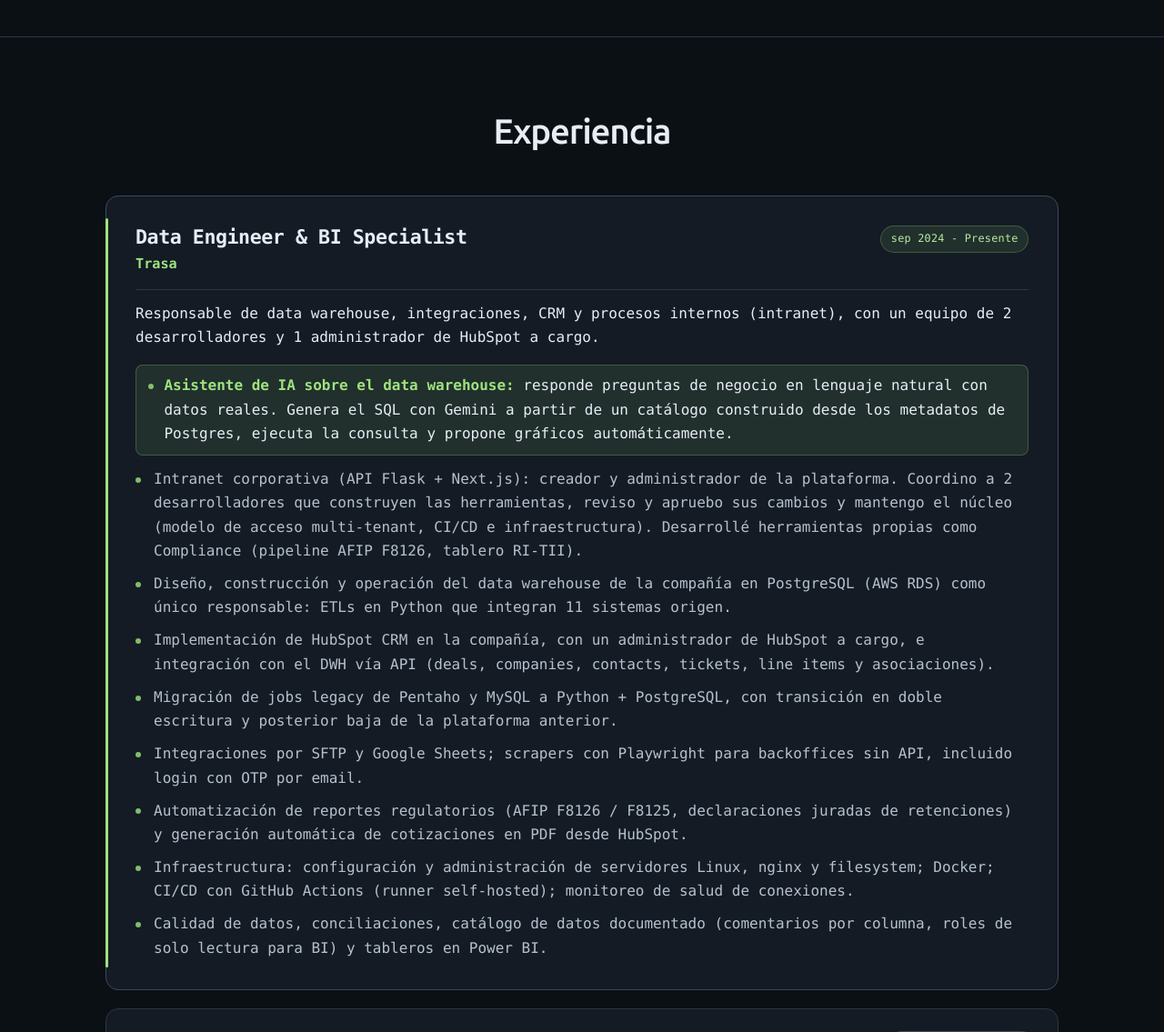
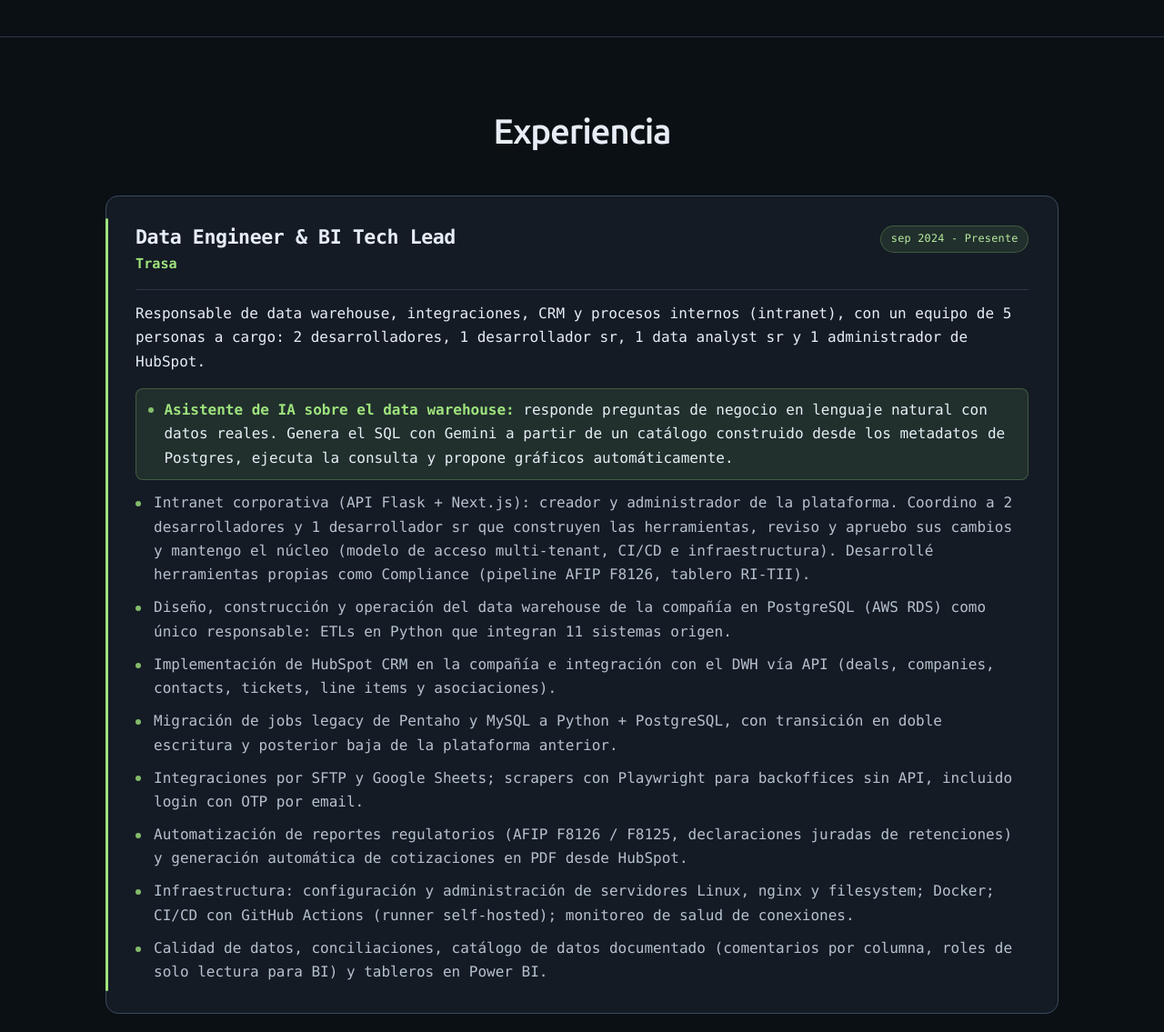
Before and after one commit to csr91/resume, a Flask app: page / in a window 1280 px wide. Shown: the part 716-1851 px from the top of the page at 91% size. Run offline with Flask 3, Linux system fonts and the light colour scheme; some libraries are stand-ins or nearby versions.

Commit message:
feat: update role to BI Tech Lead and add team to experience

```diff
--- a/templates/index.html
+++ b/templates/index.html
@@ -10,7 +10,7 @@
         <!-- End Google Tag Manager -->
         <meta charset="utf-8" />
         <meta name="viewport" content="width=device-width, initial-scale=1" />
-        <meta name="description" content="Cesar Mendoza - Data Engineer &amp; BI Specialist. Data warehouse en PostgreSQL, ETL en Python, integraciones de sistemas, IA aplicada a datos y más de 10 años en procesos (SAP, Salesforce, facturación electrónica)." />
+        <meta name="description" content="Cesar Mendoza - Data Engineer &amp; BI Tech Lead. Data warehouse en PostgreSQL, ETL en Python, integraciones de sistemas, IA aplicada a datos y más de 10 años en procesos (SAP, Salesforce, facturación electrónica)." />
         <meta name="author" content="Cesar Mendoza" />
         <meta name="theme-color" content="#0b1220" />
         <title>CV - Cesar Mendoza</title>
@@ -96,17 +96,17 @@
                     <article class="card exp-featured">
                         <div class="card-head">
                             <div>
-                                <h3 class="card-title">Data Engineer &amp; BI Specialist</h3>
+                                <h3 class="card-title">Data Engineer &amp; BI Tech Lead</h3>
                                 <div class="card-org">Trasa</div>
                             </div>
                             <span class="badge badge-accent">sep 2024 - Presente</span>
                         </div>
-                        <p class="card-text exp-scope">Responsable de data warehouse, integraciones, CRM y procesos internos (intranet), con un equipo de 2 desarrolladores y 1 administrador de HubSpot a cargo.</p>
+                        <p class="card-text exp-scope">Responsable de data warehouse, integraciones, CRM y procesos internos (intranet), con un equipo de 5 personas a cargo: 2 desarrolladores, 1 desarrollador sr, 1 data analyst sr y 1 administrador de HubSpot.</p>
                         <ul class="bullets">
                             <li class="is-highlight"><strong>Asistente de IA sobre el data warehouse:</strong> responde preguntas de negocio en lenguaje natural con datos reales. Genera el SQL con Gemini a partir de un catálogo construido desde los metadatos de Postgres, ejecuta la consulta y propone gráficos automáticamente.</li>
-                            <li>Intranet corporativa (API Flask + Next.js): creador y administrador de la plataforma. Coordino a 2 desarrolladores que construyen las herramientas, reviso y apruebo sus cambios y mantengo el núcleo (modelo de acceso multi-tenant, CI/CD e infraestructura). Desarrollé herramientas propias como Compliance (pipeline AFIP F8126, tablero RI-TII).</li>
+                            <li>Intranet corporativa (API Flask + Next.js): creador y administrador de la plataforma. Coordino a 2 desarrolladores y 1 desarrollador sr que construyen las herramientas, reviso y apruebo sus cambios y mantengo el núcleo (modelo de acceso multi-tenant, CI/CD e infraestructura). Desarrollé herramientas propias como Compliance (pipeline AFIP F8126, tablero RI-TII).</li>
                             <li>Diseño, construcción y operación del data warehouse de la compañía en PostgreSQL (AWS RDS) como único responsable: ETLs en Python que integran 11 sistemas origen.</li>
-                            <li>Implementación de HubSpot CRM en la compañía, con un administrador de HubSpot a cargo, e integración con el DWH vía API (deals, companies, contacts, tickets, line items y asociaciones).</li>
+                            <li>Implementación de HubSpot CRM en la compañía e integración con el DWH vía API (deals, companies, contacts, tickets, line items y asociaciones).</li>
                             <li>Migración de jobs legacy de Pentaho y MySQL a Python + PostgreSQL, con transición en doble escritura y posterior baja de la plataforma anterior.</li>
                             <li>Integraciones por SFTP y Google Sheets; scrapers con Playwright para backoffices sin API, incluido login con OTP por email.</li>
                             <li>Automatización de reportes regulatorios (AFIP F8126 / F8125, declaraciones juradas de retenciones) y generación automática de cotizaciones en PDF desde HubSpot.</li>
@@ -315,7 +315,7 @@
                     <li><a class="social-link" href="https://github.com/csr91" target="_blank" rel="noopener" aria-label="GitHub"><i class="fab fa-github" aria-hidden="true"></i></a></li>
                     <li><a class="social-link" href="mailto:cesar.mendoza.77@gmail.com" aria-label="Email"><i class="fas fa-envelope" aria-hidden="true"></i></a></li>
                 </ul>
-                <p>© 2026 Cesar Mendoza · Data Engineer &amp; BI Specialist</p>
+                <p>© 2026 Cesar Mendoza · Data Engineer &amp; BI Tech Lead</p>
             </div>
         </footer>
 
```
Also changed, not shown: templates/en-index.html (+6 -6 lines), templates/en_long.html (+5 -5 lines), templates/long.html (+5 -5 lines).
